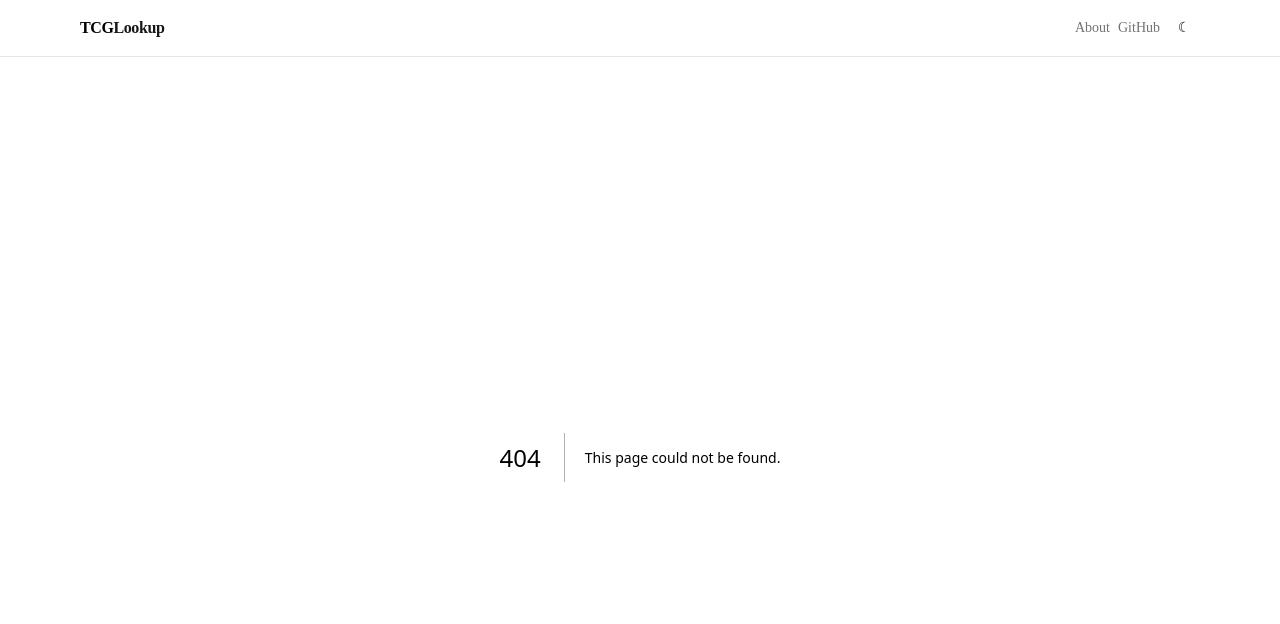
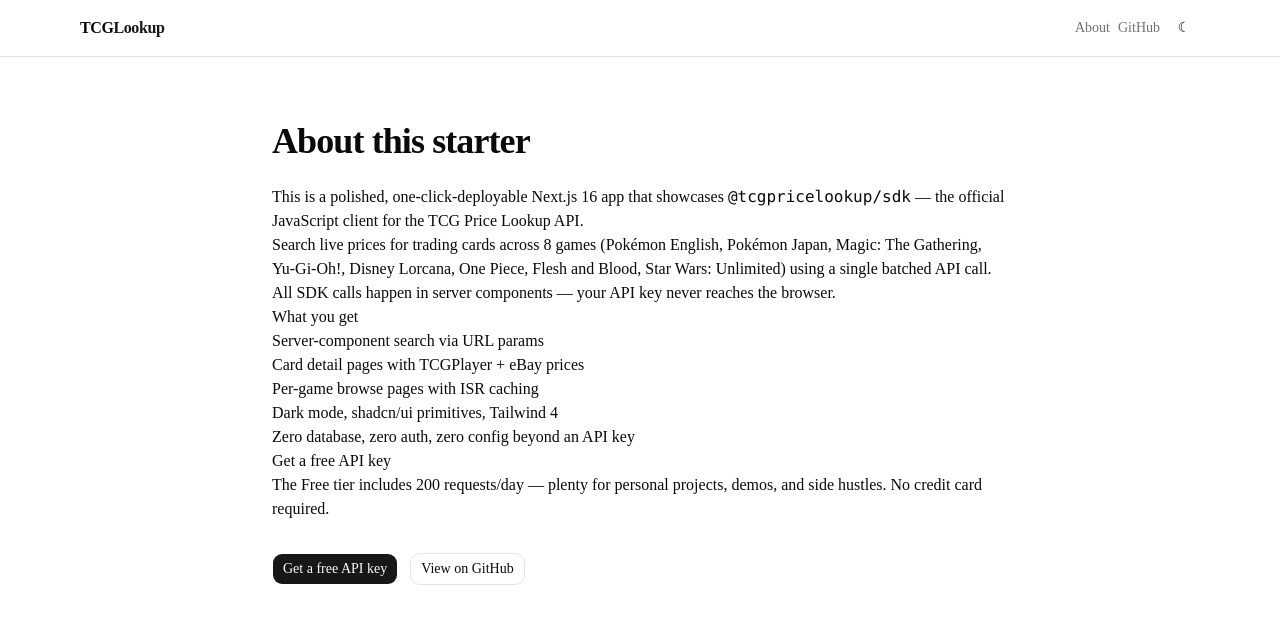
Before and after one commit to TCG-Price-Lookup/nextjs-tcg-starter, a Next.js app: page /about in a window 1280 px wide. Before the commit this address had no page. Shown: the top 624 px of the page. Built offline with nearby package versions, Linux system fonts and the light colour scheme.

Commit message:
feat: about page with api key cta

```diff
--- /dev/null
+++ b/app/about/page.tsx
@@ -0,0 +1,52 @@
+import Link from "next/link";
+import { Button } from "@/components/ui/button";
+
+export const metadata = {
+  title: "About — TCG Price Lookup Next.js Starter",
+};
+
+export default function AboutPage() {
+  return (
+    <main className="mx-auto max-w-3xl px-4 py-16">
+      <h1 className="text-4xl font-bold tracking-tight">About this starter</h1>
+      <div className="prose prose-neutral mt-6 dark:prose-invert">
+        <p>
+          This is a polished, one-click-deployable Next.js 16 app that
+          showcases{" "}
+          <a href="https://www.npmjs.com/package/@tcgpricelookup/sdk">
+            <code>@tcgpricelookup/sdk</code>
+          </a>{" "}
+          — the official JavaScript client for the TCG Price Lookup API.
+        </p>
+        <p>
+          Search live prices for trading cards across 8 games (Pokémon English,
+          Pokémon Japan, Magic: The Gathering, Yu-Gi-Oh!, Disney Lorcana, One
+          Piece, Flesh and Blood, Star Wars: Unlimited) using a single batched
+          API call. All SDK calls happen in server components — your API key
+          never reaches the browser.
+        </p>
+        <h2>What you get</h2>
+        <ul>
+          <li>Server-component search via URL params</li>
+          <li>Card detail pages with TCGPlayer + eBay prices</li>
+          <li>Per-game browse pages with ISR caching</li>
+          <li>Dark mode, shadcn/ui primitives, Tailwind 4</li>
+          <li>Zero database, zero auth, zero config beyond an API key</li>
+        </ul>
+        <h2>Get a free API key</h2>
+        <p>
+          The Free tier includes 200 requests/day — plenty for personal
+          projects, demos, and side hustles. No credit card required.
+        </p>
+      </div>
+      <div className="mt-8 flex gap-3">
+        <Link href="https://tcgpricelookup.com/tcg-api">
+          <Button>Get a free API key</Button>
+        </Link>
+        <Link href="https://github.com/TCG-Price-Lookup/nextjs-tcg-starter">
+          <Button variant="outline">View on GitHub</Button>
+        </Link>
+      </div>
+    </main>
+  );
+}
```
